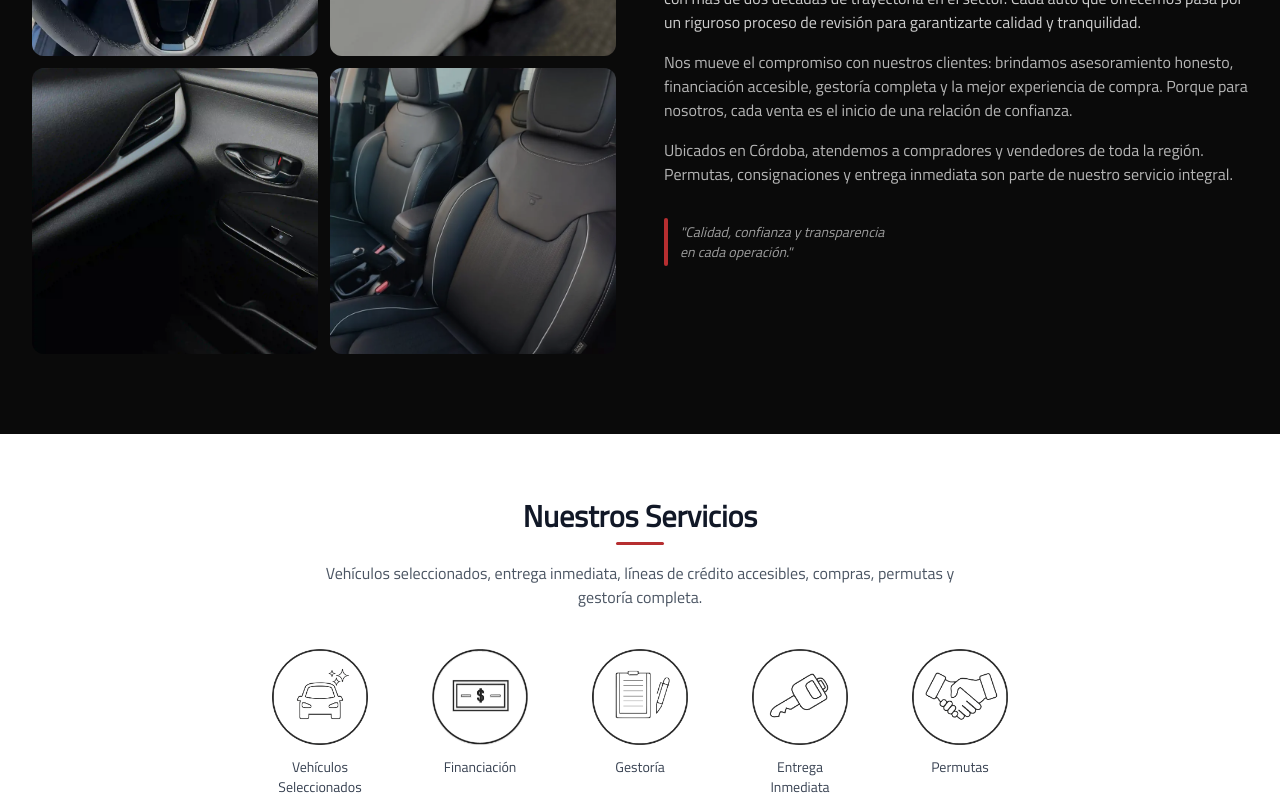
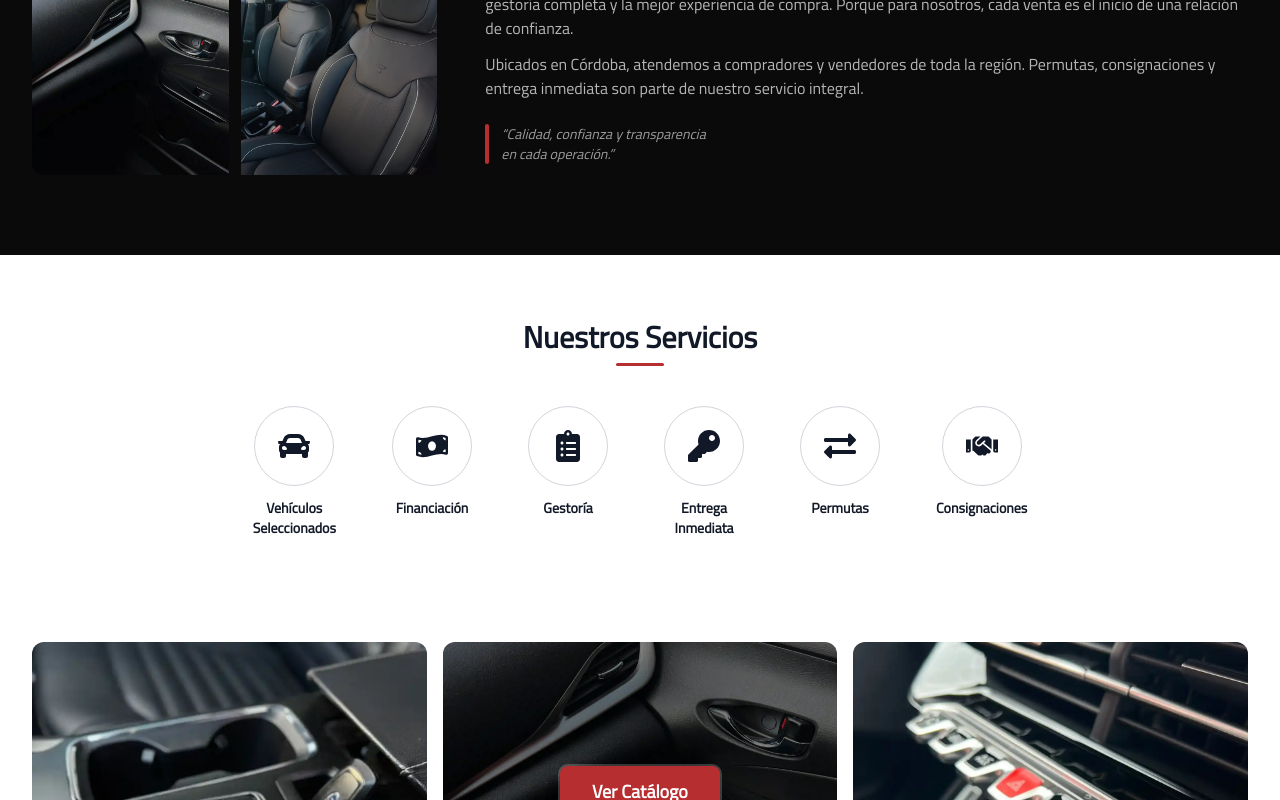
Before and after one commit to pabloemanuelok/AB-Automotores, a Next.js app in the folder Front/: page / in a window 1280 px wide. Shown: the part 1920-2720 px from the top of the page. Built offline with nearby package versions, Linux system fonts and the light colour scheme.

Commit message:
Cambios en Nuestros Servicios y sobre nosotros

```diff
--- a/Front/src/Components/Section3/Section3.tsx
+++ b/Front/src/Components/Section3/Section3.tsx
@@ -1,15 +1,16 @@
 "use client";
 
 import React from "react";
-import Image from "next/image";
 import { motion } from "framer-motion";
+import { FaCar, FaMoneyBillWave, FaClipboardList, FaKey, FaExchangeAlt, FaHandshake } from "react-icons/fa";
 
 const services = [
-  { src: "/source/VehiculosSeleccionados.webp", label: "Vehículos\nSeleccionados" },
-  { src: "/source/Financiacion.webp", label: "Financiación" },
-  { src: "/source/Gestoria.webp", label: "Gestoría" },
-  { src: "/source/EntregaInmediata.webp", label: "Entrega\nInmediata" },
-  { src: "/source/Permutas.webp", label: "Permutas" },
+  { icon: FaCar,            label: "Vehículos\nSeleccionados" },
+  { icon: FaMoneyBillWave,  label: "Financiación" },
+  { icon: FaClipboardList,  label: "Gestoría" },
+  { icon: FaKey,            label: "Entrega\nInmediata" },
+  { icon: FaExchangeAlt,    label: "Permutas" },
+  { icon: FaHandshake,      label: "Consignaciones" },
 ];
 
 const Section3: React.FC = () => {
@@ -28,14 +29,11 @@ const Section3: React.FC = () => {
             Nuestros Servicios
           </h2>
           <div className="mt-2 mx-auto w-12 h-[3px] bg-[#B62E30] rounded-full" />
-          <p className="mt-4 text-gray-600 text-sm md:text-base max-w-2xl mx-auto">
-            Vehículos seleccionados, entrega inmediata, líneas de crédito accesibles, compras, permutas y gestoría completa.
-          </p>
         </motion.div>
 
         {/* Íconos de servicios */}
-        <div className="flex flex-wrap justify-center gap-8 md:gap-12 lg:gap-16">
-          {services.map((service, index) => (
+        <div className="flex flex-wrap justify-center gap-8 md:gap-12 lg:gap-14">
+          {services.map(({ icon: Icon, label }, index) => (
             <motion.div
               key={index}
               initial={{ opacity: 0, y: 20 }}
@@ -44,19 +42,11 @@ const Section3: React.FC = () => {
               transition={{ duration: 0.5, ease: "easeOut", delay: index * 0.08 }}
               className="flex flex-col items-center gap-3 group cursor-default"
             >
-              <div className="flex items-center justify-center w-16 h-16 md:w-20 md:h-20 lg:w-24 lg:h-24 transition-transform duration-300 group-hover:scale-110">
-                <Image
-                  src={service.src}
-                  alt={service.label}
-                  width={96}
-                  height={96}
-                  className="object-contain"
-                  priority={index === 0}
-                  quality={80}
-                />
+              <div className="flex items-center justify-center w-16 h-16 md:w-20 md:h-20 rounded-full border border-gray-300 text-gray-900 transition-all duration-300 group-hover:border-[#B62E30] group-hover:text-[#B62E30] group-hover:shadow-md group-hover:scale-110">
+                <Icon className="w-7 h-7 md:w-8 md:h-8" />
               </div>
-              <span className="text-xs md:text-sm font-medium text-gray-700 text-center leading-tight whitespace-pre-line">
-                {service.label}
+              <span className="text-xs md:text-sm font-semibold text-gray-900 text-center leading-tight whitespace-pre-line group-hover:text-[#B62E30] transition-colors duration-300">
+                {label}
               </span>
             </motion.div>
           ))}
--- a/Front/src/Components/SobreNosotros/SobreNosotros.tsx
+++ b/Front/src/Components/SobreNosotros/SobreNosotros.tsx
@@ -11,13 +11,18 @@ const photos = [
   { src: "/source/AsientosToro.webp", alt: "Asientos Toro" },
 ];
 
+const roundedClass: Record<number, string> = {
+  0: "rounded-tl-xl",
+  2: "rounded-bl-xl",
+};
+
 const SobreNosotros: React.FC = () => {
   return (
-    <section className="bg-[#0a0a0a] py-16 md:py-20">
-      <div className="page-container flex flex-col md:flex-row items-center gap-12">
+    <section className="bg-[#0a0a0a] py-10 md:py-20">
+      <div className="page-container flex flex-col md:flex-row items-center gap-8 md:gap-12">
 
-        {/* Izquierda — Grid de fotos */}
-        <div className="w-full md:w-1/2 grid grid-cols-2 gap-3">
+        {/* Grid de fotos */}
+        <div className="w-[260px] shrink-0 md:w-2/5 lg:w-1/3 grid grid-cols-2 gap-2 md:gap-3 mx-auto md:mx-0">
           {photos.map((photo, index) => (
             <motion.div
               key={index}
@@ -25,32 +30,32 @@ const SobreNosotros: React.FC = () => {
               whileInView={{ opacity: 1, y: 0 }}
               viewport={{ once: true, margin: "-60px" }}
               transition={{ duration: 0.5, ease: "easeOut", delay: index * 0.1 }}
-              className="relative aspect-square rounded-xl overflow-hidden group"
+              className={`relative aspect-square overflow-hidden group ${roundedClass[index] ?? ""}`}
             >
               <Image
                 src={photo.src}
                 alt={photo.alt}
                 fill
                 className="object-cover transition-transform duration-500 group-hover:scale-105"
-                sizes="(max-width: 768px) 50vw, 25vw"
+                sizes="(max-width: 768px) 130px, 25vw"
               />
               <div className="absolute inset-0 bg-black/20 group-hover:bg-black/10 transition-colors duration-300" />
             </motion.div>
           ))}
         </div>
 
-        {/* Derecha — Texto descriptivo */}
+        {/* Texto descriptivo */}
         <motion.div
           initial={{ opacity: 0, x: 30 }}
           whileInView={{ opacity: 1, x: 0 }}
           viewport={{ once: true, margin: "-60px" }}
           transition={{ duration: 0.7, ease: "easeOut" }}
-          className="w-full md:w-1/2 flex flex-col"
+          className="w-full md:flex-1 flex flex-col text-center md:text-left"
         >
           <h2 className="text-2xl md:text-3xl font-bold text-white">
             Sobre Nosotros
           </h2>
-          <div className="mt-2 w-12 h-[3px] bg-[#B62E30] rounded-full" />
+          <div className="mt-2 w-12 h-[3px] bg-[#B62E30] rounded-full mx-auto md:mx-0" />
 
           <p className="mt-4 text-[#B62E30] font-semibold text-sm md:text-base tracking-wide uppercase">
             Más de 23 años en el mercado automotor
@@ -62,21 +67,21 @@ const SobreNosotros: React.FC = () => {
             por un riguroso proceso de revisión para garantizarte calidad y tranquilidad.
           </p>
 
-          <p className="mt-4 text-white/70 text-sm md:text-base leading-relaxed">
+          <p className="mt-3 text-white/70 text-sm md:text-base leading-relaxed">
             Nos mueve el compromiso con nuestros clientes: brindamos asesoramiento honesto,
             financiación accesible, gestoría completa y la mejor experiencia de compra.
             Porque para nosotros, cada venta es el inicio de una relación de confianza.
           </p>
 
-          <p className="mt-4 text-white/70 text-sm md:text-base leading-relaxed">
+          <p className="mt-3 text-white/70 text-sm md:text-base leading-relaxed">
             Ubicados en Córdoba, atendemos a compradores y vendedores de toda la región.
             Permutas, consignaciones y entrega inmediata son parte de nuestro servicio integral.
           </p>
 
-          <div className="mt-8 flex items-center gap-3">
-            <div className="w-1 h-12 bg-[#B62E30] rounded-full" />
+          <div className="mt-6 flex items-center gap-3 justify-center md:justify-start">
+            <div className="w-1 h-10 bg-[#B62E30] rounded-full" />
             <p className="text-white/60 text-xs md:text-sm leading-snug italic">
-              "Calidad, confianza y transparencia<br />en cada operación."
+              &ldquo;Calidad, confianza y transparencia<br />en cada operación.&rdquo;
             </p>
           </div>
         </motion.div>
```
